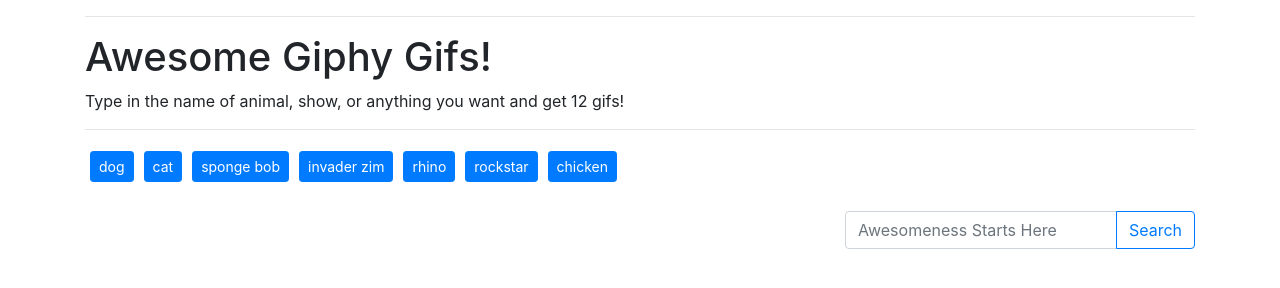
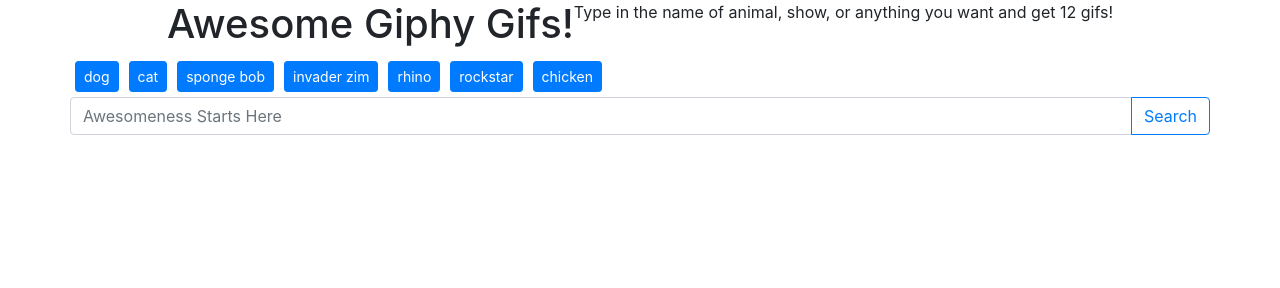
Before and after one commit to MaxReinmueller/GifTastic, a plain HTML site: page index.html in a window 1280 px wide. Drawn offline with nearby package versions, Linux system fonts and the light colour scheme.

Commit message:
re-organized layout to be moble friendly

```diff
--- a/index.html
+++ b/index.html
@@ -15,31 +15,36 @@
 <body>
     <div class="container">
         <!-- header -->
+        <div class="row">
             <hr>
             <h1>Awesome Giphy Gifs!</h1>
             <p>Type in the name of animal, show, or anything you want and get 12 gifs!</p>
             <hr>
             <div class="topicButtons"></div>
             <br>
+        </div>
+
+        <!-- search -->
+        <div class="row">
+            <div class="input-group mb-3">
+                <input type="text" id="searchText" class="form-control" placeholder="Awesomeness Starts Here"
+                    aria-label="Animals" aria-describedby="button-addon2">
+                <div class="input-group-append">
+                    <button class="addGifs btn btn-outline-primary" type="button" id="button-addon2">Search</button>
+                </div>
+            </div>
+        </div>
+        </div>
 
         <!-- displays gifs -->
         <div class="row">
-            <div class="col-8">
+            <div>
                 <div id="gifImages">
                     <p id="gifRating"></p>
                 </div>
             </div>
 
-            <!-- search for animals -->
-            <div class="col-4">
-                <div class="input-group mb-3">
-                    <input type="text" id="searchText" class="form-control" placeholder="Awesomeness Starts Here"
-                        aria-label="Animals" aria-describedby="button-addon2">
-                    <div class="input-group-append">
-                        <button  class="addGifs btn btn-outline-primary" type="button" id="button-addon2">Search</button>
-                    </div>
-                </div>
-            </div>
+
 
         </div>
 
```
Lines whose indentation alone changed are shown as unchanged.
